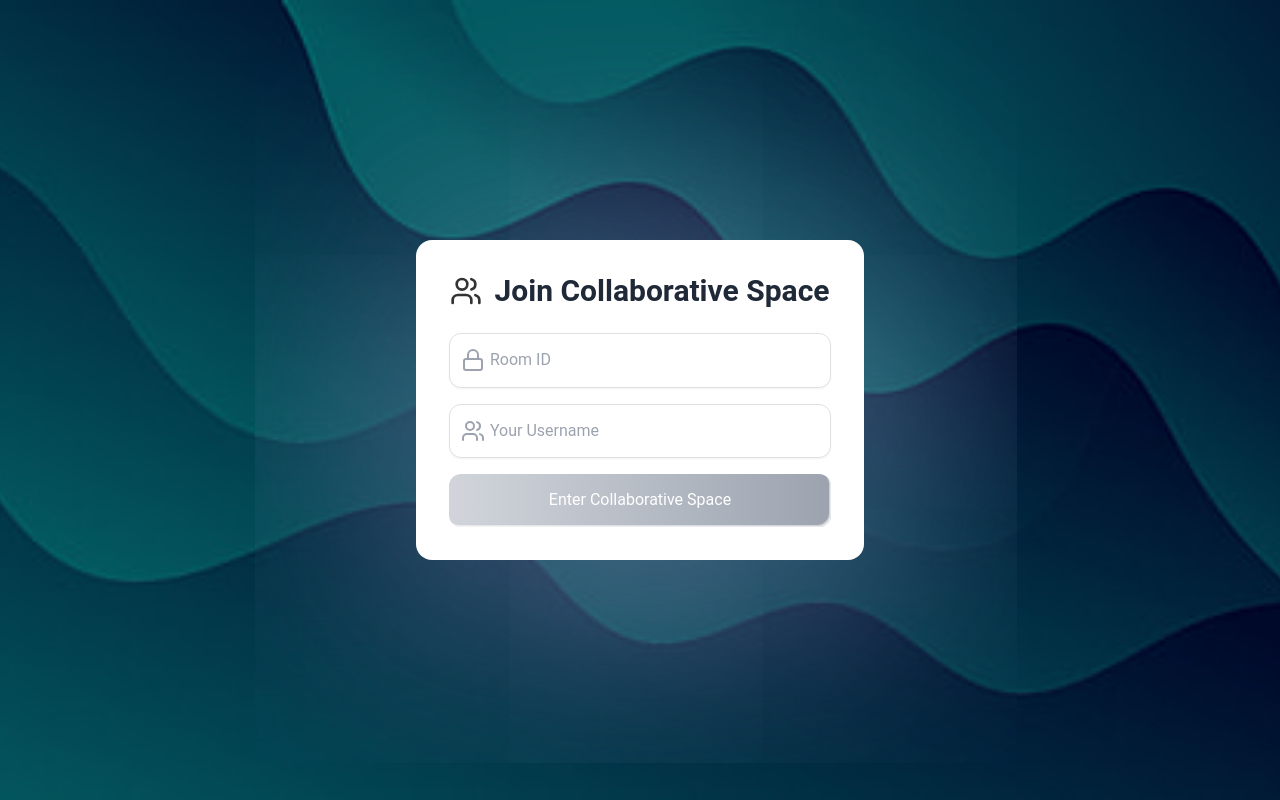
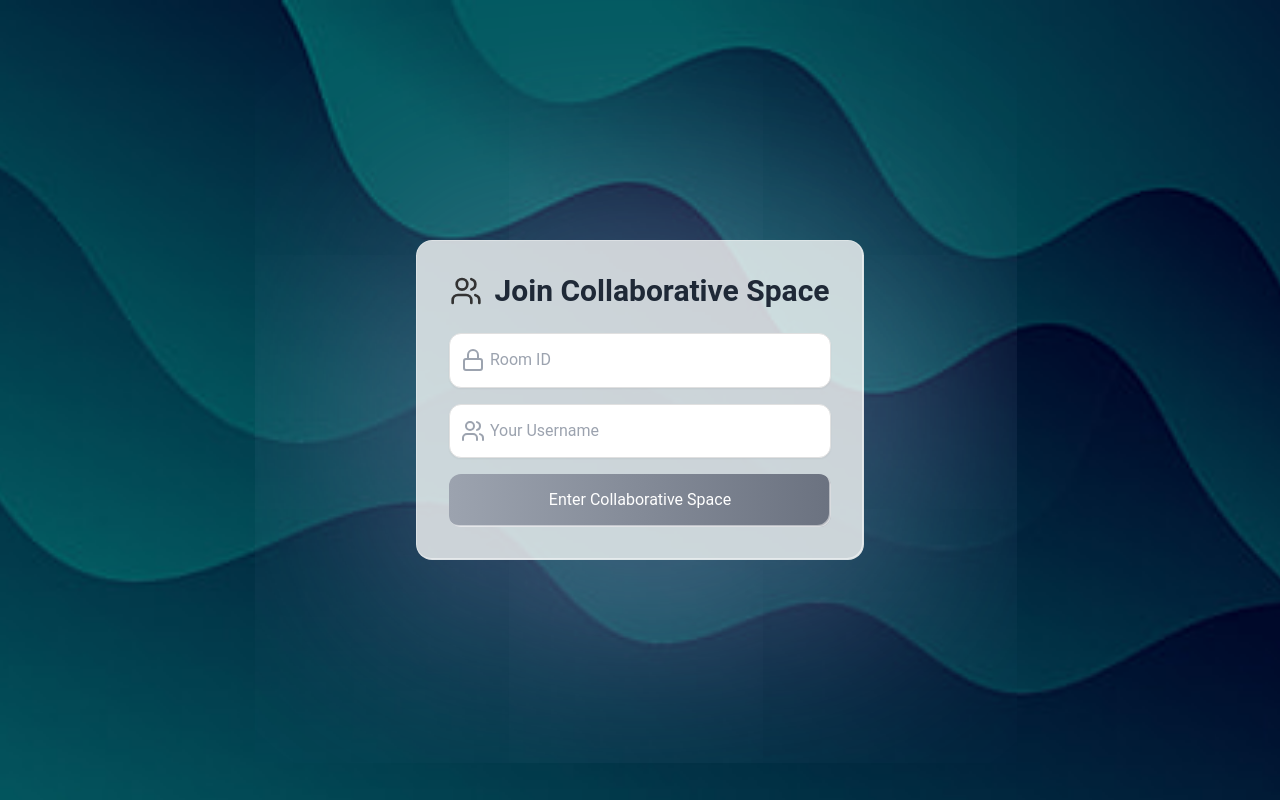
Before and after one commit to frenzywall/collab-editor, a React (Create React App) app in the folder client/: page / in a window 1280 px wide. Built offline with nearby package versions, Linux system fonts and the light colour scheme.

Commit message:
UI-updates

```diff
--- a/client/public/index.html
+++ b/client/public/index.html
@@ -12,15 +12,15 @@
 
     <link rel="icon" href="/favicon.ico" />
 
-    <title>Collaborative Editor.</title>
+    <title>Collaborative ChatRoom.</title>
   </head>
   <body>
     <div id="loading-screen" class="loading-wrapper">
       <div class="loading-content">
         <div class="logo-animation">
-          <svg width="50" height="50" viewBox="0 0 50 50" class="collaborative-icon">
-            <circle cx="25" cy="25" r="20" class="circle-path" fill="none" stroke="#00B894" stroke-width="2"/>
-            <path class="check-path" d="M15 25 L22 32 L35 19" fill="none" stroke="#00B894" stroke-width="2"/>
+          <svg width="50" height="35" viewBox="0 0 50 50" class="collaborative-icon">
+            <circle cx="25" cy="25" r="20" class="circle-path" fill="none" stroke="#00B894" stroke-width="4"/>
+            <path class="check-path" d="M15 25 L22 32 L35 19" fill="none" stroke="#00B894" stroke-width="3"/>
           </svg>
         </div>
         <p class="loading-text">Collaborative ChatRoom is loading</p>
--- a/client/public/loading-screen.css
+++ b/client/public/loading-screen.css
@@ -4,18 +4,22 @@
   left: 0;
   width: 100%;
   height: 100%;
-    background: url('../src/assets/joinroom.jpg') no-repeat center center,
-                linear-gradient(135deg, #f8f9fa 0%, #e9ecef 100%);
+  background-color: rgba(185, 199, 201, 0.236);
+  background-image: url('./assets/joinroom.jpg');
   background-size: cover;
+  background-position: center;
+  background-attachment: fixed;
+
   display: flex;
   justify-content: center;
   align-items: center;
   z-index: 9999;
+  opacity: 1;
   transition: opacity 0.5s ease;
 }
   .tick-mark {
     font-size: 1rem;
-    color: #00B894;
+    color: #7d7a80;
     margin-left: 10px;
     opacity: 0;
     transition: opacity 0.5s ease;
@@ -27,7 +31,7 @@
 
 
   .loading-content {
-    background: rgb(214, 215, 216);
+    background: rgba(214, 215, 216, 0.8);
     padding: 3.8rem;
     border-radius: 25px;
     box-shadow: 0 20px 30px rgba(0, 0, 0, 0.1);
@@ -41,7 +45,7 @@
   }
 
   .collaborative-icon {
-    animation: rotate 3s cubic-bezier(0.215, 0.610, 0.355, 1) infinite;
+    animation: rotate 4.2s relative(0.215, 0.610, 0.355, 1) infinite;
   }
 
   .circle-path {
@@ -121,7 +125,7 @@
   }
 
   .step.active::before {
-    opacity: 1;
+    opacity: 2;
   }
 
   /* Animations */
--- a/client/src/components/JoinRoom.js
+++ b/client/src/components/JoinRoom.js
@@ -23,14 +23,15 @@ const JoinRoom = ({ onJoin }) => {
       <motion.div
         initial={{ opacity: 0, scale: 0.9 }}
         animate={{ opacity: 1, scale: 1 }}
-        transition={{ duration: 0.5 }}
-        className="w-full max-w-md bg-white rounded-2xl shadow-xl border border-white/30 overflow-hidden z-10"
+        transition={{ duration: 0.6, delay: 4 }}
+        className="w-full max-w-md rounded-2xl shadow-xl border border-white/30 overflow-hidden z-10"
+        style={{ background: 'rgba(255, 255, 255, 0.8)' }} // Set to a transparent grey
       >
         <div className="p-8">
           <motion.h2
             initial={{ y: -20, opacity: 0 }}
             animate={{ y: 0, opacity: 1 }}
-            transition={{ delay: 0.2 }}
+            transition={{ delay: 4.4 }}
             className="text-3xl font-bold text-center text-gray-800 mb-6 flex items-center justify-center gap-3"
           >
             <Users className="w-8 h-8 text-[#333333]" />
@@ -51,7 +52,7 @@ const JoinRoom = ({ onJoin }) => {
             <motion.div
               initial={{ opacity: 0, x: -20 }}
               animate={{ opacity: 1, x: 0 }}
-              transition={{ delay: 0.3 }}
+              transition={{ delay: 4.3 }}
             >
               <div className="relative">
                 <input
@@ -68,7 +69,7 @@ const JoinRoom = ({ onJoin }) => {
             <motion.div
               initial={{ opacity: 0, x: 20 }}
               animate={{ opacity: 1, x: 0 }}
-              transition={{ delay: 0.4 }}
+              transition={{ delay: 4.5 }}
             >
               <div className="relative">
                 <input
@@ -86,11 +87,11 @@ const JoinRoom = ({ onJoin }) => {
   whileHover={{
     scale: 1.05,
     boxShadow: "0px 10px 30px rgba(0, 0, 0, 0.25)",
-                transition: { duration: 0.3 },
+    transition: { duration: 0.1 },
   }}
   whileTap={{ scale: 0.95 }}
   type="submit"
-              className="w-full bg-gradient-to-r from-gray-300 to-gray-400 text-white p-3 rounded-xl transition-all duration-300 transform hover:bg-gradient-to-l hover:bg-opacity-90 shadow-lg"
+  className="w-full bg-gradient-to-r from-gray-400 to-gray-500 text-white p-3 rounded-xl transition-all duration-300 transform hover:bg-gradient-to-l hover:bg-opacity-90 shadow-lg"
 >
   Enter Collaborative Space
 </motion.button>
```
Also changed, not shown: client/public/loading-screen.js (indentation only), 1 other file (tests, documents, lock files or other folders). Lines whose indentation alone changed are shown as unchanged.
